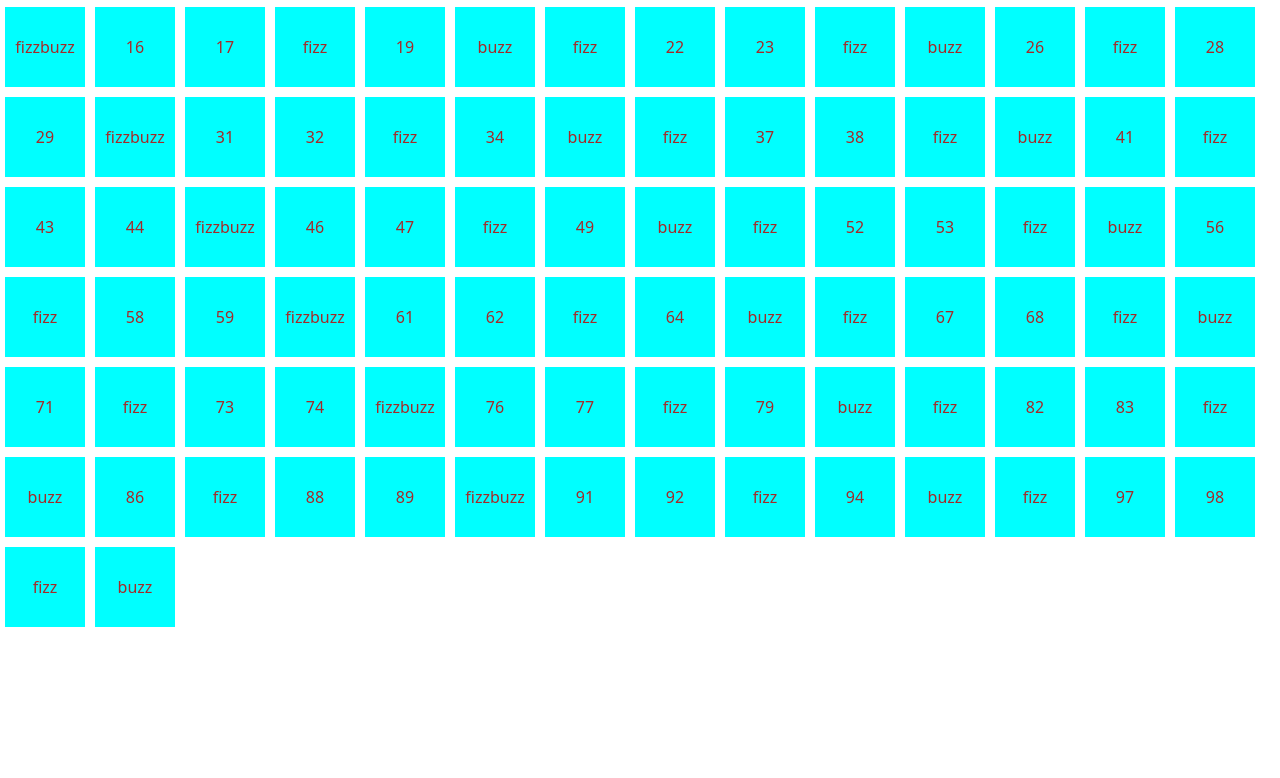
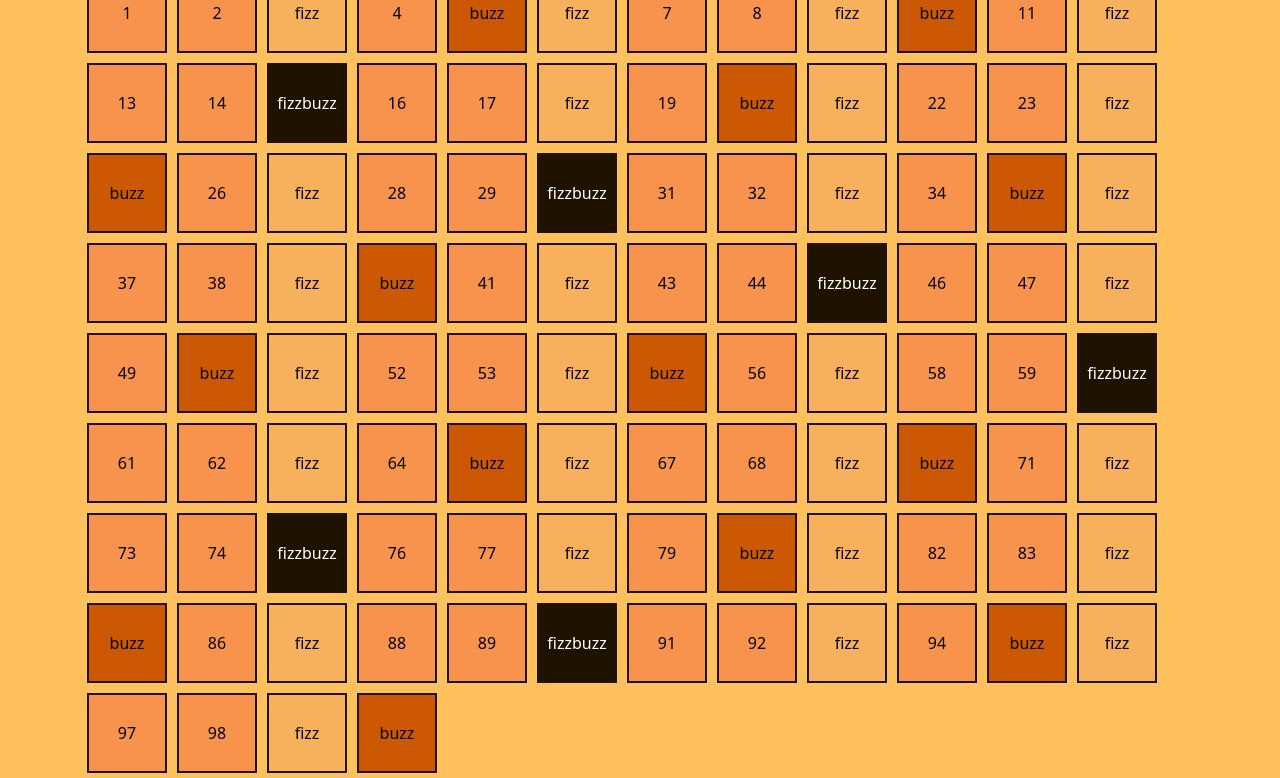
Before and after one commit to nazariozaccagnino/js-fizzbuzz, a plain HTML site: page index.html in a window 1280 px wide. Shown: the part 88-866 px from the top of the page. Before the commit the page ends 800 px from the top, so only its background shows below. Drawn offline with nearby package versions, Linux system fonts and the light colour scheme.

Commit message:
style finished

```diff
--- a/css/styles.css
+++ b/css/styles.css
@@ -1,21 +1,36 @@
+:root{
+    /* palette creata online */
+    --xanthous: #ffc15eff;
+    --earth-yellow: #f7b05bff;
+    --sandy-brown: #f7934cff;
+    --tawny: #cc5803ff;
+    --licorice: #1f1300ff;
+}
+
+body{
+    background-color: var(--xanthous)
+}
 .square{
     width: 80px;
     height: 80px;
     margin: 5px;
-    background-color: aqua;
-    color: brown;
+    background-color: var(--sandy-brown);
+    color: black;
     display: flex;
     justify-content: center;
     align-items: center;
+    border: 2px solid var(--licorice);
 
 }
 .fizz{
-    background-color: blueviolet;
-    color: white;
+    background-color: var(--earth-yellow);
 }
 .buzz{
+    background-color: var(--tawny);
 
 }
 .fizzbuzz{
+    background-color: var(--licorice);
+    color: white;
 
 }
--- a/index.html
+++ b/index.html
@@ -9,8 +9,10 @@
     <title>FizzBuzz</title>
 </head>
 <body>
-    <div class="container-fluid">
 
+    <div class="container">
+        <h1 class="text-center">FizzBuzzDOM</h1>
+        <div class="app"></div>
     </div>
 
     <script src="js/script.js" type="text/javascript"></script>
--- a/js/script.js
+++ b/js/script.js
@@ -26,28 +26,27 @@ Se sei a corto di idee per lo stile, potresti prendere spunto dallo screenshot f
 
 let buzz;
 let fizzbuzz;
+const wrapper = document.querySelector('.app');
+wrapper.className = 'd-flex flex-wrap'
 let box = document.createElement('div');
-box.setAttribute('class','square')
-const wrapper = document.querySelector('.container-fluid');
-wrapper.className = 'd-flex flex-wrap'
-// wrapper.append(box)
+wrapper.append(box)
 
 
 let maxnum = 100;
 let tmpHtml = '';
 
 for(let i = 1; i<=maxnum; i++){
-    // console.log(i)
-    if((i % 3 ===0)&&(i % 5 === 0)){
-        tmpHtml += `<div class="square"> ${'fizzbuzz'} </div>`
+
+    if(i % 15 ===0){
+        tmpHtml += `<div class="square fizzbuzz"> ${'fizzbuzz'} </div>`
     }
     else if (i % 3 === 0){
         // console.log(i, 'divisibile per 3')
-        tmpHtml += `<div class="square"> ${'fizz'} </div>`
+        tmpHtml += `<div class="square fizz"> ${'fizz'} </div>`
 
     }else if(i % 5 === 0){
         // console.log(i, 'divisibile per 5')
-        tmpHtml += `<div class="square"> ${'buzz'} </div>`
+        tmpHtml += `<div class="square buzz"> ${'buzz'} </div>`
     }
     else{
         tmpHtml += `<div class="square"> ${i} </div>`
```
